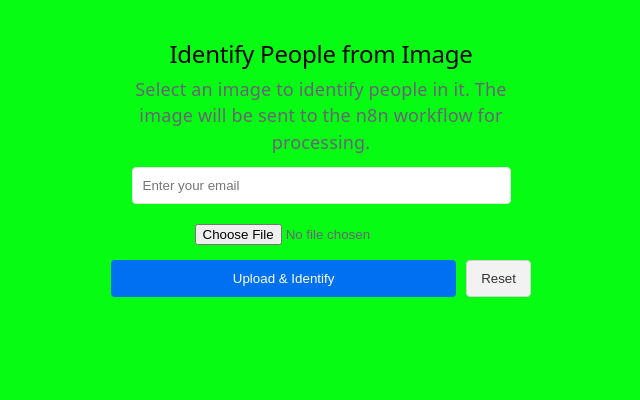
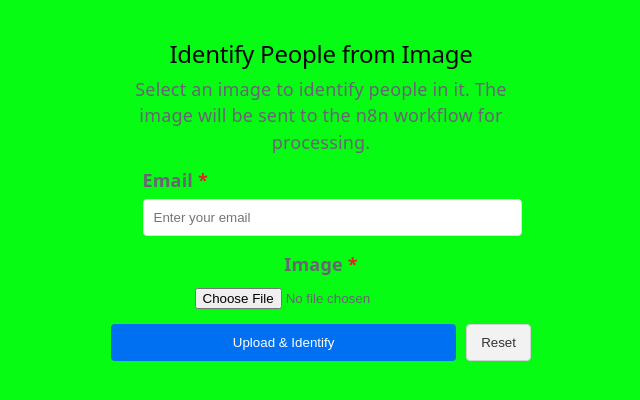
Before and after one commit to jacky1000000/n8nCropFaces, a React (Vite) app: page / in a window 1280 px wide. Shown: the top 400 px of the page, without its empty margins (319-959 px from the left). Built offline with nearby package versions, Linux system fonts and the light colour scheme.

Commit message:
validation of email and image

```diff
--- a/src/components/ImageUploader.jsx
+++ b/src/components/ImageUploader.jsx
@@ -20,6 +20,9 @@ export default function ImageUploader() {
       setPreview(URL.createObjectURL(file));
       setResult(null);
       setError(null);
+    } else {
+      setSelectedFile(null);
+      setPreview(null);
     }
   };
 
@@ -37,7 +40,25 @@ export default function ImageUploader() {
   // Send image binary to n8n Webhook
   const handleSubmit = async (e) => {
     e.preventDefault();
-    if (!selectedFile) return;
+    const trimmedEmail = email.trim();
+
+    if (!trimmedEmail && !selectedFile) {
+      setError('Please enter your email and select an image before uploading.');
+      setResult(null);
+      return;
+    }
+
+    if (!trimmedEmail) {
+      setError('Please enter your email before uploading.');
+      setResult(null);
+      return;
+    }
+
+    if (!selectedFile) {
+      setError('Please select an image before uploading.');
+      setResult(null);
+      return;
+    }
 
     setLoading(true);
     setError(null);
@@ -45,7 +66,7 @@ export default function ImageUploader() {
     const formData = new FormData();
     // 'data' matches the binary property expected by n8n downstream nodes
     formData.append('data', selectedFile);
-    formData.append('email', email.trim());
+    formData.append('email', trimmedEmail);
     console.log('Sending file to n8n Webhook:', selectedFile);
 
     try {
@@ -86,17 +107,24 @@ export default function ImageUploader() {
 
       <form onSubmit={handleSubmit}>
         <div style={{ marginTop: '12px', marginBottom: '15px', display: 'flex', justifyContent: 'center' }}>
+          <div style={{ width: '85%', textAlign: 'left' }}>
+            <label style={{ display: 'block', marginBottom: '6px', fontWeight: 600 }}>
+              Email <span style={{ color: '#dc2626' }}>*</span>
+            </label>
           <input
             type="email"
             placeholder="Enter your email"
             value={email}
             onChange={(e) => setEmail(e.target.value)}
-            required
-            style={{ width: '85%', padding: '10px', border: '1px solid #e0e0e0', borderRadius: '4px' }}
+            style={{ width: '100%', padding: '10px', border: '1px solid #e0e0e0', borderRadius: '4px' }}
           />
+          </div>
         </div>
 
         <div style={{ marginBottom: '15px' }}>
+          <label style={{ display: 'block', marginBottom: '6px', fontWeight: 600 }}>
+            Image <span style={{ color: '#dc2626' }}>*</span>
+          </label>
           <input
             ref={fileInputRef}
             type="file"
@@ -118,7 +146,7 @@ export default function ImageUploader() {
         <div style={{ display: 'flex', gap: '10px' }}>
           <button
             type="submit"
-            disabled={!selectedFile || !email.trim() || loading}
+            disabled={loading}
             style={{ flex: 1, padding: '10px', backgroundColor: loading ? '#ccc' : '#0070f3', color: '#fff', border: 'none', borderRadius: '4px', cursor: 'pointer' }}
           >
             {loading ? 'Processing...' : 'Upload & Identify'}
```
